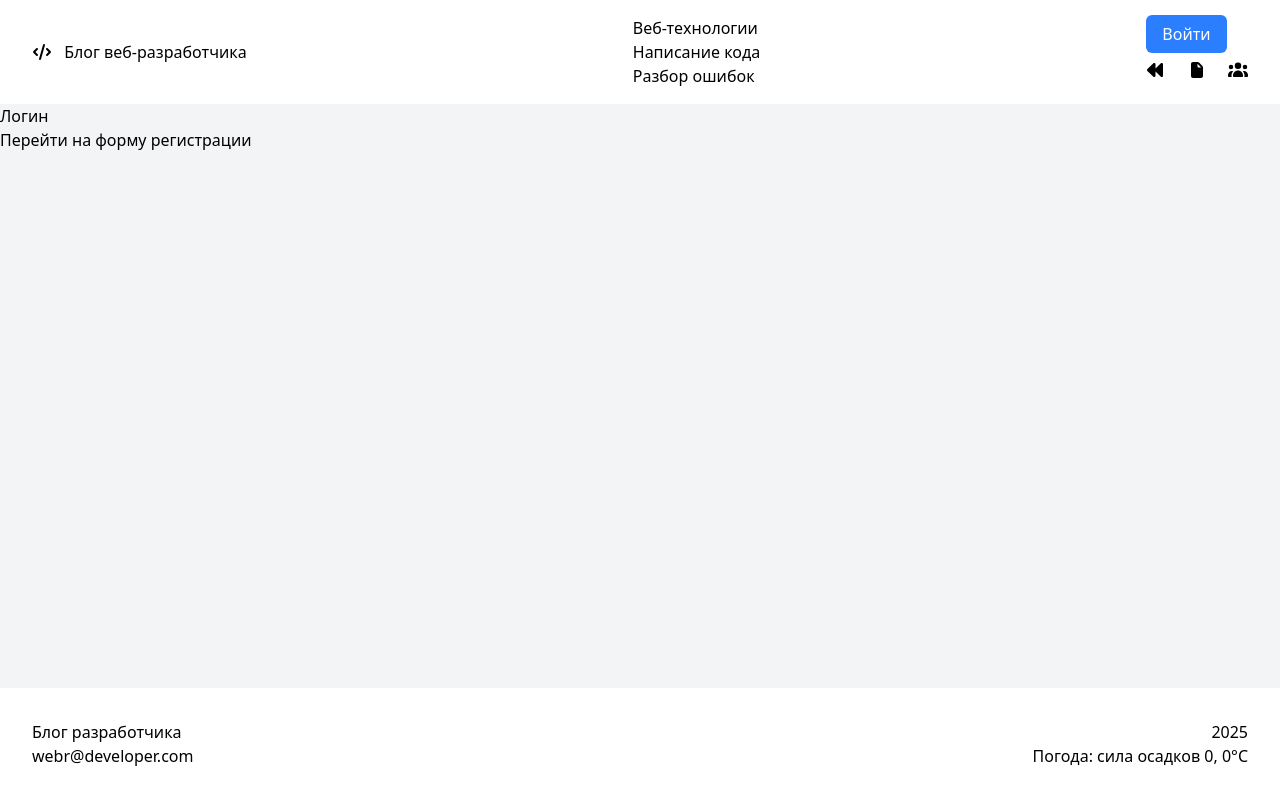
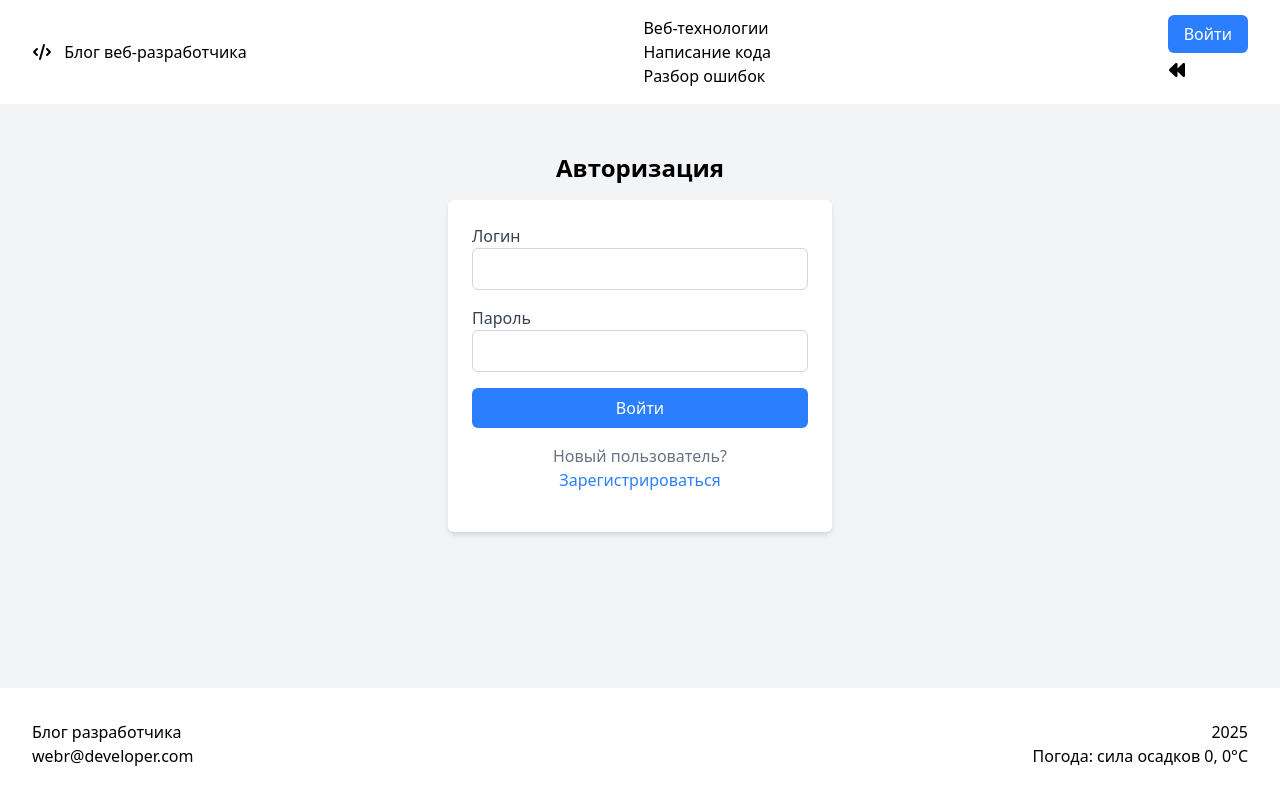
Before and after one commit to kr4sn0v/webr, a Vue app in the folder frontend/: page /login in a window 1280 px wide. Built offline with nearby package versions, Linux system fonts and the light colour scheme; no server answers.

Commit message:
Начат компонент авторизации

```diff
--- a/frontend/src/components/layout/LayoutHeader.vue
+++ b/frontend/src/components/layout/LayoutHeader.vue
@@ -13,23 +13,41 @@
         <p>Разбор ошибок</p>
       </div>
       <div>
-        <p class="mb-3">
+        <div class="mb-3">
           <RouterLink
+            v-if="!userStore.isAuthorized"
             to="/login"
             class="rounded-md bg-blue-500 px-4 py-2 text-white hover:bg-blue-700"
             >Войти</RouterLink
           >
-        </p>
+          <div v-else class="text-right">
+            <span>{{ userStore.user.login }}</span>
+            &nbsp;|&nbsp;
+            <button class="cursor-pointer hover:text-blue-500" @click="hanleLogout">
+              <FontAwesomeIcon :icon="faArrowRightFromBracket" />
+            </button>
+          </div>
+        </div>
         <p>
           <a href="#" @click="$router.go(-1)" aria-label="Назад" class="hover:text-blue-500">
             <FontAwesomeIcon :icon="faBackward" />
           </a>
           &nbsp; &nbsp;
-          <RouterLink to="/post" aria-label="Новая статья" class="hover:text-blue-500">
+          <RouterLink
+            v-if="userStore.isAuthorized"
+            to="/post"
+            aria-label="Новая статья"
+            class="hover:text-blue-500"
+          >
             <FontAwesomeIcon :icon="faFile" />
           </RouterLink>
           &nbsp; &nbsp;
-          <RouterLink to="/users" aria-label="Пользователи" class="hover:text-blue-500">
+          <RouterLink
+            v-if="userStore.isAuthorized"
+            to="/users"
+            aria-label="Пользователи"
+            class="hover:text-blue-500"
+          >
             <FontAwesomeIcon :icon="faUsers" />
           </RouterLink>
         </p>
@@ -41,6 +59,26 @@
 <script setup>
 import LayoutContainer from './LayoutContainer.vue'
 import { FontAwesomeIcon } from '@fortawesome/vue-fontawesome'
-import { faUsers, faFile, faBackward, faCode } from '@fortawesome/free-solid-svg-icons'
+import {
+  faUsers,
+  faFile,
+  faBackward,
+  faCode,
+  faArrowRightFromBracket,
+} from '@fortawesome/free-solid-svg-icons'
 import { RouterLink } from 'vue-router'
+import { useUserStore } from '@/stores/user'
+import { useRoute, useRouter } from 'vue-router'
+
+const userStore = useUserStore()
+const route = useRoute()
+const router = useRouter()
+
+const hanleLogout = async () => {
+  const response = await userStore.logout()
+
+  if (!response.error && route.meta.requiredAuth) {
+    router.push('/')
+  }
+}
 </script>
--- a/frontend/src/router/index.js
+++ b/frontend/src/router/index.js
@@ -1,4 +1,5 @@
 import { createRouter, createWebHistory } from 'vue-router'
+import { useUserStore } from '@/stores/user'
 
 const router = createRouter({
   history: createWebHistory(import.meta.env.BASE_URL),
@@ -10,18 +11,24 @@ const router = createRouter({
     {
       path: '/users',
       component: () => import('../views/UsersView.vue'),
+      meta: {
+        requiredAuth: true
+      }
     },
     {
       path: '/login',
       component: () => import('../views/LoginView.vue'),
     },
     {
-      path: '/registration',
+      path: '/register',
       component: () => import('../views/RegistrationView.vue'),
     },
     {
       path: '/post',
       component: () => import('../views/NewArticleView.vue'),
+      meta: {
+        requiredAuth: true
+      }
     },
     {
       path: '/post/:id',
@@ -30,4 +37,18 @@ const router = createRouter({
   ],
 })
 
+router.beforeEach((to, from, next) => {
+  if (to.meta.requiredAuth) {
+    const userStore = useUserStore()
+
+    if (userStore.isAuthorized) {
+      next()
+    } else {
+      next('/login')
+    }
+  } else {
+    next()
+  }
+})
+
 export default router
--- a/frontend/src/stores/articles.js
+++ b/frontend/src/stores/articles.js
@@ -20,7 +20,7 @@ export const useArticlesStore = defineStore('articles', () => {
     }
 
     try {
-      const response = await fetch(`/posts?search=${searchQuery.value}&limit=9&page=${currentPage.value}`)
+      const response = await fetch(`/api/posts?search=${searchQuery.value}&limit=9&page=${currentPage.value}`)
       if ( !response.ok) {
         throw new Error('Posts request error')
       }
--- a/frontend/src/stores/user.js
+++ b/frontend/src/stores/user.js
@@ -1,15 +1,26 @@
 import { defineStore, acceptHMRUpdate } from 'pinia'
-import { ref } from 'vue'
+import { computed, ref } from 'vue'
+
+const initUser = {
+  id: '',
+  login: '',
+  roleId: null,
+  registeredAt: ''
+}
 
 export const useUserStore = defineStore('user', () => {
   const user = ref({
+    id: '',
     login: '',
-    role: null,
+    roleId: null,
+    registeredAt: ''
   })
+
+  const isAuthorized = computed(() => !!user.value.id)
 
   const register = async (login, password) => {
     try {
-      const response = await fetch('/register', {
+      const response = await fetch('/api/register', {
         method: 'POST',
         headers: {
           'Content-Type': 'application/json'
@@ -33,7 +44,54 @@ export const useUserStore = defineStore('user', () => {
     }
   }
 
-  return { user, register }
+  const login = async (login, password) => {
+    try {
+      const response = await fetch('/api/login', {
+        method: 'POST',
+        headers: {
+          'Content-Type': 'application/json'
+        },
+        body: JSON.stringify({
+          login,
+          password
+        })
+      })
+
+      if (!response.ok) {
+        throw new Error('Ошибка авторизации пользователя')
+      }
+
+      const data = await response.json()
+      return data
+    }
+
+    catch (error) {
+      console.error(error)
+    }
+  }
+
+  const logout = async () => {
+    try {
+      const response = await fetch('/api/logout', {
+        method: 'POST',
+      })
+
+      if (!response.ok) {
+        throw new Error('Ошибка выхода пользователя')
+      }
+
+      const data = await response.json()
+
+      if (!data.error) {
+        user.value = initUser
+      }
+      return data
+    }
+    catch (error) {
+      console.error(error)
+    }
+  }
+  return { user, register, login, isAuthorized, logout }
 })
 
 if (import.meta.hot) {
--- a/frontend/src/views/LoginView.vue
+++ b/frontend/src/views/LoginView.vue
@@ -1,8 +1,73 @@
 <template>
-  <h1>Логин</h1>
-  <RouterLink to="/registration">Перейти на форму регистрации</RouterLink>
+  <div class="py-8">
+    <h1 class="my-4 text-center text-2xl font-bold">Авторизация</h1>
+    <Form
+      class="mx-auto w-full max-w-sm rounded-md bg-white p-6 shadow-md"
+      :validation-schema="schema"
+      @submit="handleSubmit"
+    >
+      <div class="mb-4">
+        <LabelBase for="login">Логин</LabelBase>
+        <InputBase type="text" name="login" id="login" />
+        <InputErrorBase name="login" />
+      </div>
+      <div class="mb-4">
+        <LabelBase for="password">Пароль</LabelBase>
+        <InputBase type="password" name="password" id="password" />
+        <InputErrorBase name="password" />
+      </div>
+      <ButtonBase type="submit" class="w-full">Войти</ButtonBase>
+      <p class="text-center text-gray-500">
+        Новый пользователь?
+        <RouterLink to="/register" class="text-blue-500 hover:underline"
+          >Зарегистрироваться</RouterLink
+        >
+      </p>
+      <MessageBoxBase type="error">{{ erroMessage }}</MessageBoxBase>
+    </Form>
+  </div>
 </template>
 
 <script setup>
+import LabelBase from '@/components/base/LabelBase.vue'
+import InputBase from '@/components/base/InputBase.vue'
+import InputErrorBase from '@/components/base/InputErrorBase.vue'
+import MessageBoxBase from '@/components/base/MessageBoxBase.vue'
+import ButtonBase from '@/components/base/ButtonBase.vue'
+
+import { Form } from 'vee-validate'
+import { useUserStore } from '@/stores/user'
+import * as yup from 'yup'
+import { ref } from 'vue'
+import { useRouter } from 'vue-router'
 import { RouterLink } from 'vue-router'
+
+const router = useRouter()
+
+const userStore = useUserStore()
+const erroMessage = ref('')
+
+const schema = yup.object({
+  login: yup.string().required('Логин обязателен').min(3, 'Логин должен быть не менеше 3 символов'),
+  password: yup
+    .string()
+    .required('Пароль обязателен')
+    .min(6, 'Пароль должен быть не менеше 6 символов'),
+})
+
+const handleSubmit = async (formData) => {
+  erroMessage.value = ''
+
+  try {
+    const data = await userStore.login(formData.login, formData.password)
+    if (data?.error) {
+      throw new Error(data?.error)
+    }
+
+    userStore.user = data.user
+    router.push('/')
+  } catch (error) {
+    erroMessage.value = error
+  }
+}
 </script>
--- a/frontend/src/views/RegistrationView.vue
+++ b/frontend/src/views/RegistrationView.vue
@@ -64,7 +64,9 @@ const handleSubmit = async (formData) => {
     if (data?.error) {
       throw new Error(data?.error)
     }
-    router.push('/login')
+
+    userStore.user.value = data.user
+    router.push('/')
   } catch (error) {
     erroMessage.value = error
   }
--- a/frontend/vite.config.js
+++ b/frontend/vite.config.js
@@ -12,14 +12,11 @@ export default defineConfig({
   server: {
     port: 5173,
     proxy: {
-      '/posts': {
+      '/api': {
         target: backendUrl,
-        changeOrigin: true
+        changeOrigin: true,
+        rewrite: (path) => path.replace(/^\/api/, '')
       },
-      '/register': {
-        target: backendUrl,
-        changeOrigin: true
-      }
     }
   },
   plugins: [
```
